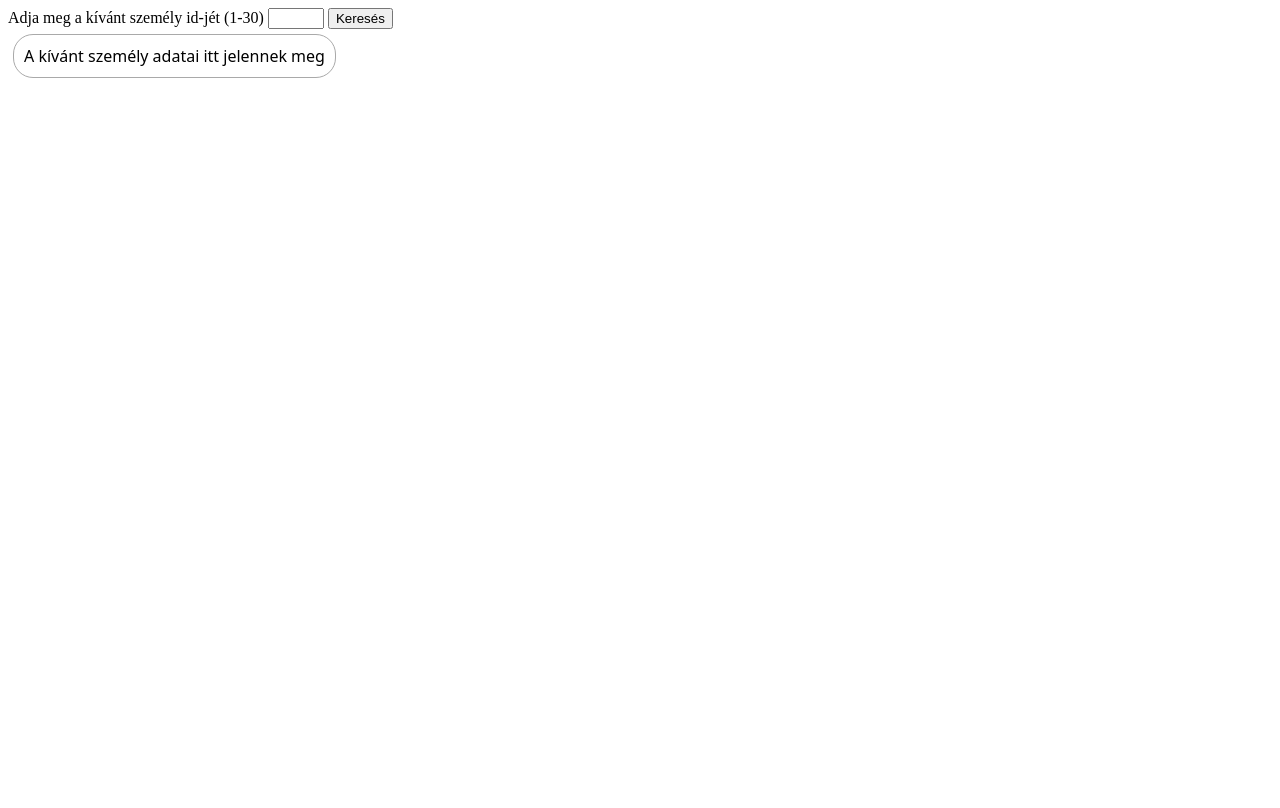
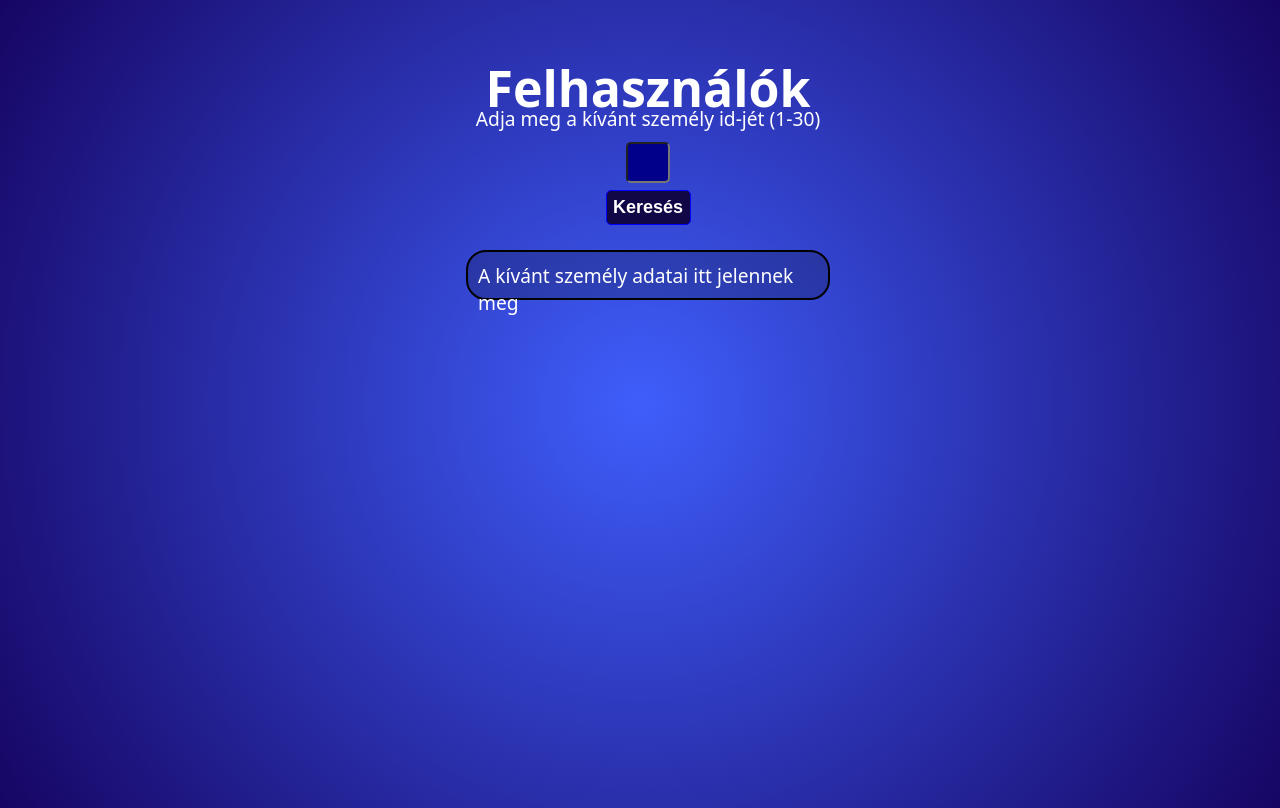
Before and after one commit to b0BogKevin/js-fetch, a plain HTML site: page index.html in a window 1280 px wide. Drawn offline with Linux system fonts and the light colour scheme.

Commit message:
Add files via upload

```diff
--- a/index.html
+++ b/index.html
@@ -4,23 +4,13 @@
     <meta charset="UTF-8">
     <meta http-equiv="X-UA-Compatible" content="IE=edge">
     <meta name="viewport" content="width=device-width, initial-scale=1.0">
-    <title>Document</title>
-    <style>
-        #adatok{
-            height: fit-content;
-            width: fit-content;
-            padding: 10px;
-            margin: 5px;
-            border: 1px solid darkgray;
-            border-radius: 20px;
-            font-size: 40;
-            font-family: system-ui, -apple-system, BlinkMacSystemFont, 'Segoe UI', Roboto, Oxygen, Ubuntu, Cantarell, 'Open Sans', 'Helvetica Neue', sans-serif;
-        }
-    </style>
+    <title>Fetch</title>
+    <link rel="stylesheet" href="style.css">
 </head>
 <body>
-    <label for="id">Adja meg a kívánt személy id-jét (1-30)</label>
-    <input id="id" type="number" min="0" max="30">
+    <h1>Felhasználók</h1>
+    <label id="lab" for="id">Adja meg a kívánt személy id-jét (1-30)</label>
+    <input id="id" type="number" min="0" max="30"><br>
     <button onclick="kereses()">Keresés</button>
      <div id="adatok">A kívánt személy adatai itt jelennek meg</div>
 
--- a/script.js
+++ b/script.js
@@ -7,7 +7,8 @@ function kereses(params) {
       kiiras(user)
     })
     .catch(error => {
-      console.error('There was a problem with the fetch operation:', error);
+document.getElementById("adatok").innerHTML="1 és 30 között adja meg a számot!"
+
     });
 
 }
@@ -15,18 +16,29 @@ function kereses(params) {
 
 
 function kiiras(user) {
-    let ki = ""
-    ki+=("id: " + user.id +"\n<br>")
-    ki+=("Teljes név: " + user.firstname + " ")
-    ki+=(user.lastname +"\n<br>")
-    ki+=("tel. szám: " + user.phone +"\n<br>")
-    ki+=("email: " + user.email +"\n<br>")
-    ki+=("geolokációs adatok: " + user.address.geo.lat + " " + user.address.geo.lng +"\n<br>")
-    ki+=("weboldal: " + user.website +"\n<br>")
-    ki+=("cégnév: " + user.company.name +"\n<br>")
-
+    let ki = document.getElementById("adatok")
+    ki.innerHTML = "";
+    ki.innerHTML+=("<div>id: " + user.id +"\n</div>")
+    setTimeout(() => {
+      ki.innerHTML+=("<div>Teljes név: " + user.firstname + " " + user.lastname +"\n</div>")
+    setTimeout(() => {
+      ki.innerHTML+=("<div>tel. szám: " + user.phone +"\n</div>")
+      setTimeout(() => {
+    ki.innerHTML+=("<div>email: " + user.email +"\n</div>")
+      setTimeout(() => {
+    ki.innerHTML+=("<div>geolokációs adatok: " + user.address.geo.lat + " " + user.address.geo.lng +"\n</div>")
+        setTimeout(() => {
+    ki.innerHTML+=("<div>weboldal: " + user.website +"\n</div>")
+          setTimeout(() => {
+    ki.innerHTML+=("<div>cégnév: " + user.company.name +"\n</div>")
+            }, 50);
+          }, 50);
+        }, 50);
+      }, 50);
+    }, 50);
+    }, 50);
+    document.getElementById("lab").style.display="none";
 console.log(ki)
-document.getElementById("adatok").innerHTML=ki
-
-
+ki.style.height = "182px"
+ki.style.width = "319px"
 }
--- /dev/null
+++ b/style.css
@@ -0,0 +1,81 @@
+html{
+    font-family: system-ui, -apple-system, BlinkMacSystemFont, 'Segoe UI', Roboto, Oxygen, Ubuntu, Cantarell, 'Open Sans', 'Helvetica Neue', sans-serif;
+    color: white;
+    font-weight: 400;
+    font-size: larger;
+
+}
+#adatok{
+    height: 26px;
+    width: 340px;
+    padding: 10px;
+    margin: 5px;
+    border: 2px solid rgb(0, 0, 0);
+    border-radius: 20px;
+    background-color: rgba(0, 0, 0, 0.2);
+    max-height: 300px;
+	transition-property: all;
+	transition-duration: .2s;
+	transition-timing-function: cubic-bezier(1, 1, 1, 1);
+}
+body{
+    display: grid;
+    place-content: center;
+    place-items: center;
+    margin-top: -200px;
+    padding-bottom: 200px;
+    height: 100vh;
+    width: 100vw;
+   overflow: hidden;
+   background: rgb(63,94,251);
+    background: radial-gradient(circle, rgba(63,94,251,1) 0%, rgba(22,5,99,1) 100%);
+}
+
+input{
+    height: 35px;
+    width: 36px;
+    border-radius: 5px;
+    font-size: large;
+    text-align: center;
+    background-color: darkblue;
+    color: white;
+
+}
+input::-webkit-outer-spin-button,
+input::-webkit-inner-spin-button {
+ margin: 0;
+ appearance: none;
+}
+
+button{
+    height: 35px;
+    width: 85px;
+    font-size: large;
+    text-align: center;
+    background-color: rgb(18, 7, 70);
+    color: white;
+    font-weight: bold;
+    border: 1px solid blue;
+    border-radius: 5px;
+    margin-top: -20px;
+    margin-bottom: 20px;
+}
+button:hover{
+    background-color: rgb(76, 61, 141);
+    border: 1px solid #d0d0ff;
+}
+button:active{
+    color: gray;
+    background-color: rgb(13, 5, 70);
+
+}
+label{
+    margin: 10px;
+}
+
+h1{
+    margin-bottom: -10px;
+    top: 20px;
+    position: absolute;
+    font-size: 50px;
+}
```
